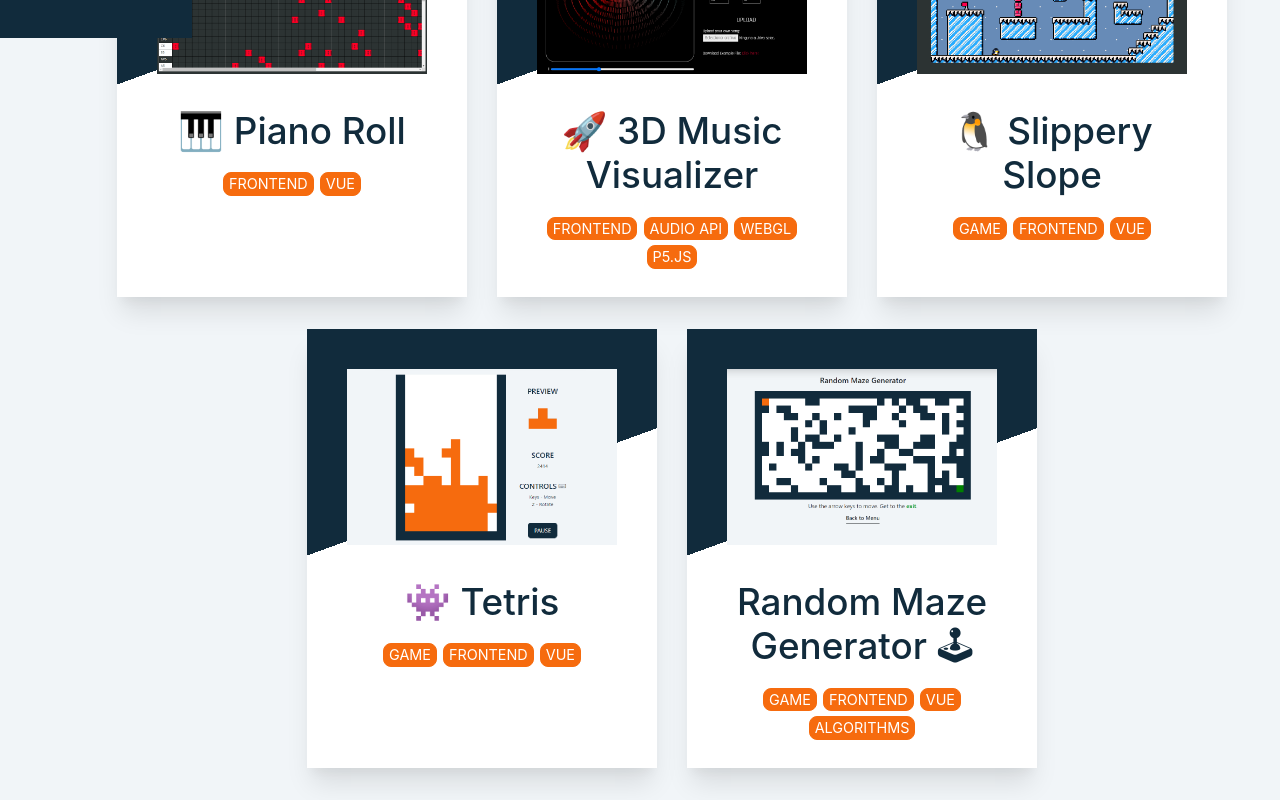
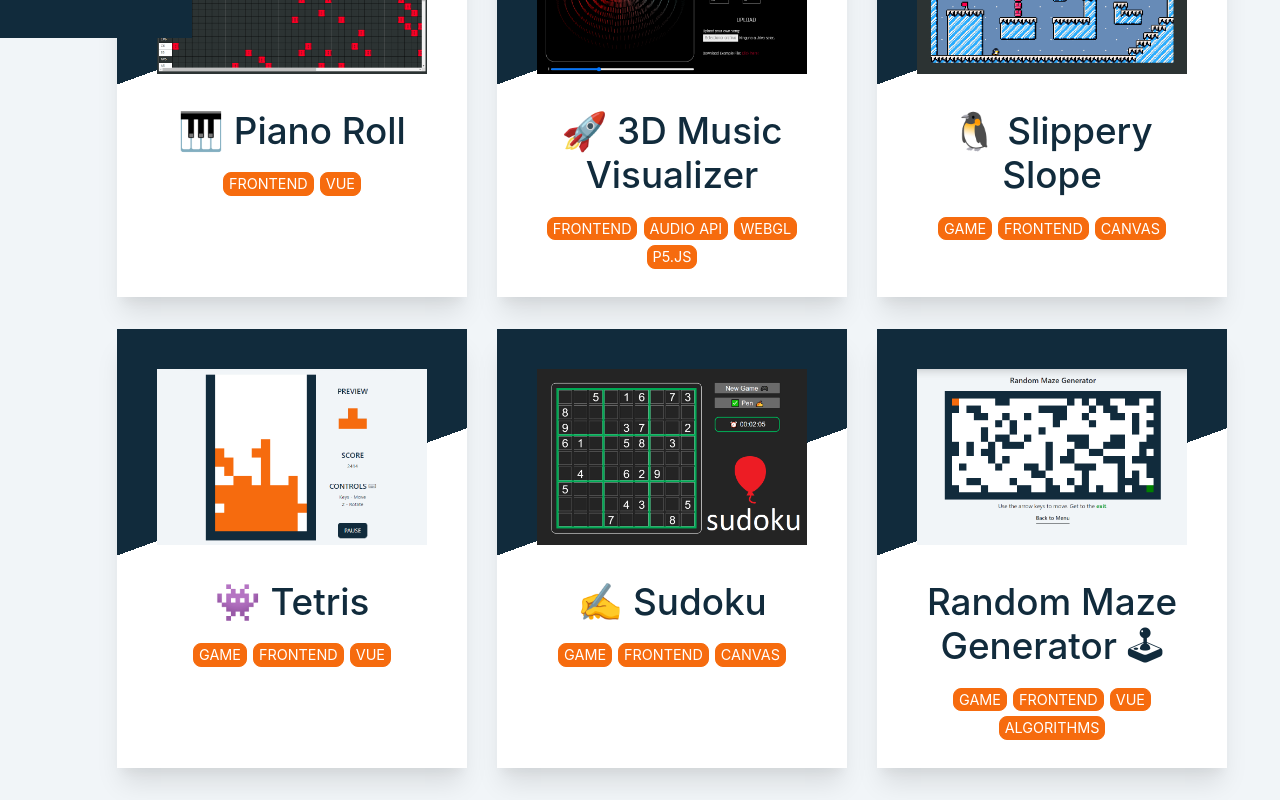
Before and after one commit to saacostam/portfolio, a Vue app: page /#/ in a window 1280 px wide. Shown: the part 762-1562 px from the top of the page. Built offline with nearby package versions, Linux system fonts and the light colour scheme.

Commit message:
added tunecode, sudoku and 3d-visualizer as iframe into vue component

```diff
--- a/src/db/projects.js
+++ b/src/db/projects.js
@@ -39,7 +39,7 @@ const projects = [
         id:4,
         name: '🐧 Slippery Slope',
         desc: 'A platform game built using the Canvas element',
-        tech: ['game', 'frontend', 'vue'],
+        tech: ['game', 'frontend', 'canvas'],
         rating: 3.6,
         image: 'img/slippery-slope.png',
         link: '/slippery-slope'
@@ -60,7 +60,7 @@ const projects = [
         tech: ['frontend', 'vue', 'antlr', 'audio API'],
         rating: 4.6,
         image: 'img/tunecode.png',
-        link: 'https://saacostam.github.io/music-dsl/#/'
+        link: '/tune-code'
     },
     {
         id:7,
@@ -69,7 +69,16 @@ const projects = [
         tech : ['frontend', 'audio API', 'WEBGL', 'p5.js'],
         rating : 4.0,
         image: 'img/3dmusicvisualizer.png',
-        link: 'https://saacostam.github.io/3d-music-visualizer/',
+        link: '/3d-music-visualizer/',
+    },
+    {
+        id:8,
+        name : '✍ Sudoku',
+        desc : 'A sudoku game built using the Canvas element',
+        tech : ['game', 'frontend', 'canvas'],
+        rating : 2.5,
+        image: 'img/sudoku.png',
+        link: '/sudoku',
     }
 ]
 
--- a/src/router/index.js
+++ b/src/router/index.js
@@ -4,6 +4,9 @@ import VanillaJsTetris from '@/views/projects/VanillaJsTetris.vue'
 import PianoRoll from '@/views/projects/PianoRoll.vue'
 import RandomMazeGenerator from '@/views/projects/RandomMazeGenerator.vue'
 import SlipperySlope from '@/views/projects/SlipperySlope.vue'
+import Sudoku from '@/views/projects/Sudoku.vue'
+import DDDMusicVisualizer from '@/views/projects/DDDMusicVisualizer.vue'
+import TuneCode from '@/views/projects/TuneCode.vue'
 
 import Test from '@/views/projects/Test.vue'
 
@@ -34,6 +37,23 @@ const routes = [{
         component: SlipperySlope
     },
     {
+        path : '/sudoku',
+        name: 'Sudoku',
+        component: Sudoku,
+    },
+    {
+        path : '/3d-music-visualizer',
+        name: '3dMusicVisualizer',
+        component: DDDMusicVisualizer,
+    },
+    {
+        path : '/tune-code',
+        name: 'TuneCode',
+        component: TuneCode,
+    },
+
+
+    {
         path: '/test',
         name: 'Test',
         component: Test,
--- /dev/null
+++ b/src/views/projects/DDDMusicVisualizer.vue
@@ -0,0 +1,12 @@
+<template>
+    <div id="3dMusicVisualizer" class="container pt-4">
+        <h4>3D Music Visualizer</h4>
+        <p>This is a website that creates a 3D visualization of audio files, using the AnalyserNode from the JavaScript Audio API, and p5.js & WEBGL to render the graphics. It was built as a class project for <span style="color: var(--orange); font-weight: 600;">Computación Visual</span>. It enables users to choose between different displays, set their own parameters and upload their own audio files.</p>
+        <iframe src="https://saacostam.github.io/3d-music-visualizer/" width="100%" height="750"></iframe>
+        <p>🎯 The github repo is available <a href="https://github.com/saacostam/3d-music-visualizer" target="_blank">here!</a></p>
+    </div>
+</template>
+
+<script></script>
+
+<style scoped></style>
--- /dev/null
+++ b/src/views/projects/Sudoku.vue
@@ -0,0 +1,17 @@
+<template>
+    <div id="sudoku" class="container pt-4">
+        <h4>Sudoku</h4>
+        <p>This is a project created using the canvas HTML element. It implements a basic sudoku game with:</p>
+        <ul>
+            <li>Random Level Generation 🕹</li>
+            <li>Answer Validation ✅</li>
+            <li>Timer ⏰</li>
+        </ul>
+        <iframe src="https://saacostam.github.io/static-websites/sudoku" width="100%" height="700"></iframe>
+        <p>🎯 The github repo is available <a href="https://github.com/saacostam/static-websites/tree/main/sudoku" target="_blank">here!</a></p>
+    </div>
+</template>
+
+<script></script>
+
+<style scoped></style>
--- /dev/null
+++ b/src/views/projects/TuneCode.vue
@@ -0,0 +1,14 @@
+<template>
+    <div id="tune-code" class="container pt-4">
+        <h4>Tune Code</h4>
+        <p>TuneCode is a web programming language for music creation, oriented towards people with experience in the use of software dedicated to music production (DAW: Digital Audio Workstations). Using analogous concepts to DAW's, TuneCode allows the playback of melodies through basic oscillators, the scheduling of samples and the application of effects.</p>
+        <p>You can quickly check the functioning of the application by running the previously prepared scripts in the "Load Examples" drop-down menu at the top of the editor. A documentation (in spanish) is also available.</p>
+        <iframe src="https://saacostam.github.io/music-dsl/#/" width="100%" height="600"></iframe>
+        <p>🎯 The github repo is available <a href="https://github.com/saacostam/music-dsl" target="_blank">here!</a></p>
+        <p class="alert alert-info">It was created as class project for <span style="color: var(--orange); font-weight: 600;">Lenguajes de Programación</span> class, hence the documentation in spanish.</p>
+    </div>
+</template>
+
+<script></script>
+
+<style scoped></style>
```
Also changed, not shown: public/img/sudoku.png (added).
